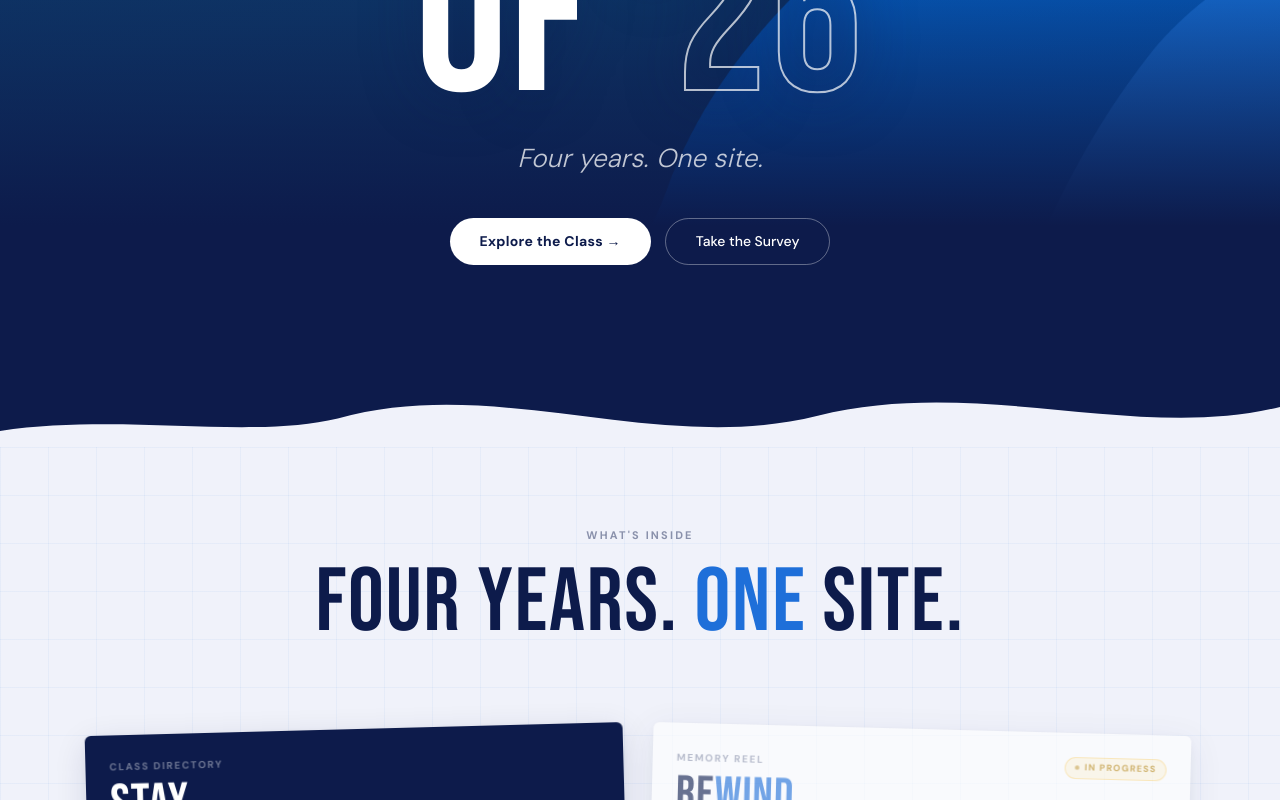
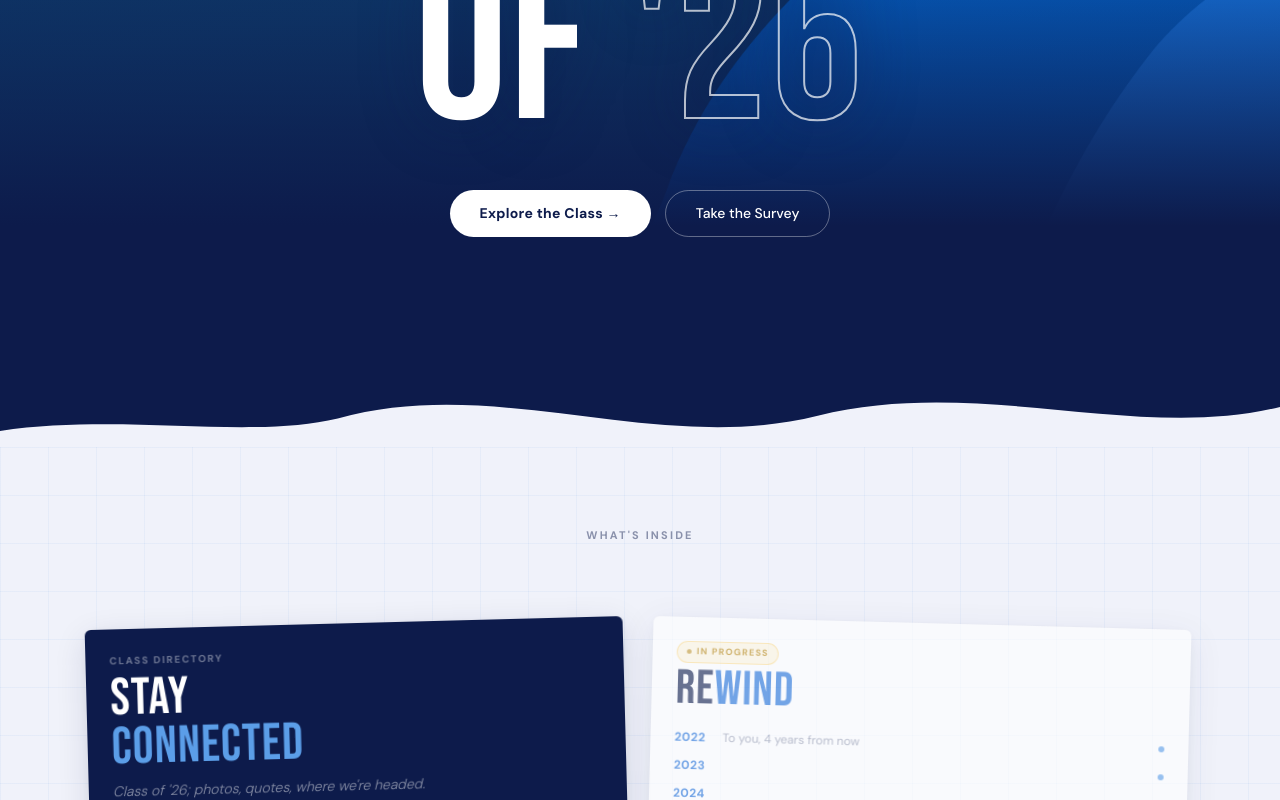
Before and after one commit to dzkchen/grad-26, a Next.js app: page / in a window 1280 px wide. Shown: the part 440-1240 px from the top of the page. Built offline with nearby package versions, Linux system fonts and the light colour scheme; no server answers.

Commit message:
landing page cleanup

```diff
--- a/app/page.tsx
+++ b/app/page.tsx
@@ -16,7 +16,6 @@ export default function Home() {
             <br />
             OF <span className="jf-yr">&apos;26</span>
           </div>
-          <p className="jf-hero-tagline">Four years. One site.</p>
           <div className="jf-hero-actions">
             <Link href="/directory" className="jf-btn-white">
               Explore the Class →
@@ -44,7 +43,7 @@ export default function Home() {
       <section className="jf-scattered">
         <p className="jf-scattered-label">What&apos;s inside</p>
         <h2 className="jf-scattered-heading">
-          Four years. <em>One</em> site.
+
         </h2>
 
         <div className="jf-cards">
@@ -109,7 +108,6 @@ export default function Home() {
           <div className="jf-card jf-card-rewind" aria-disabled>
             <div className="jf-rw-inner">
               <div className="jf-rw-top">
-                <div className="jf-rw-eyebrow">Memory Reel</div>
                 <span className="jf-rw-wip">
                   <span className="jf-rw-wip-dot" />
                   In Progress
```
